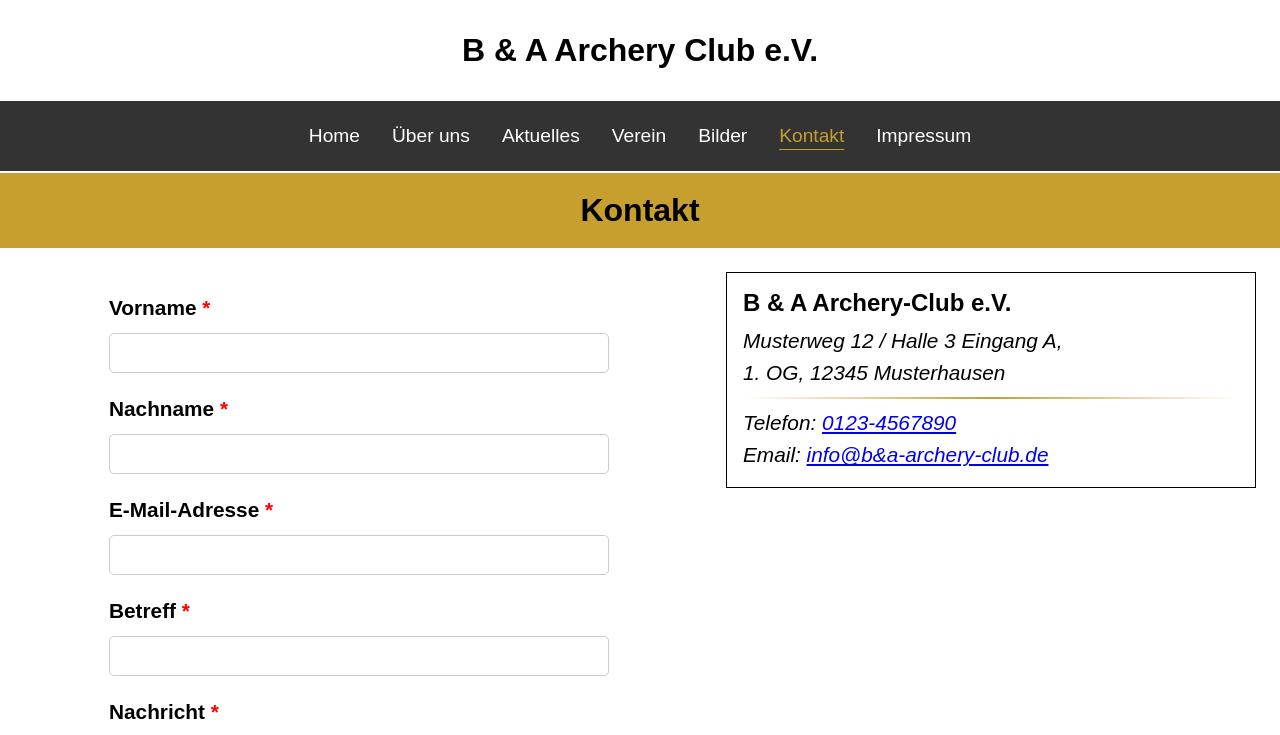
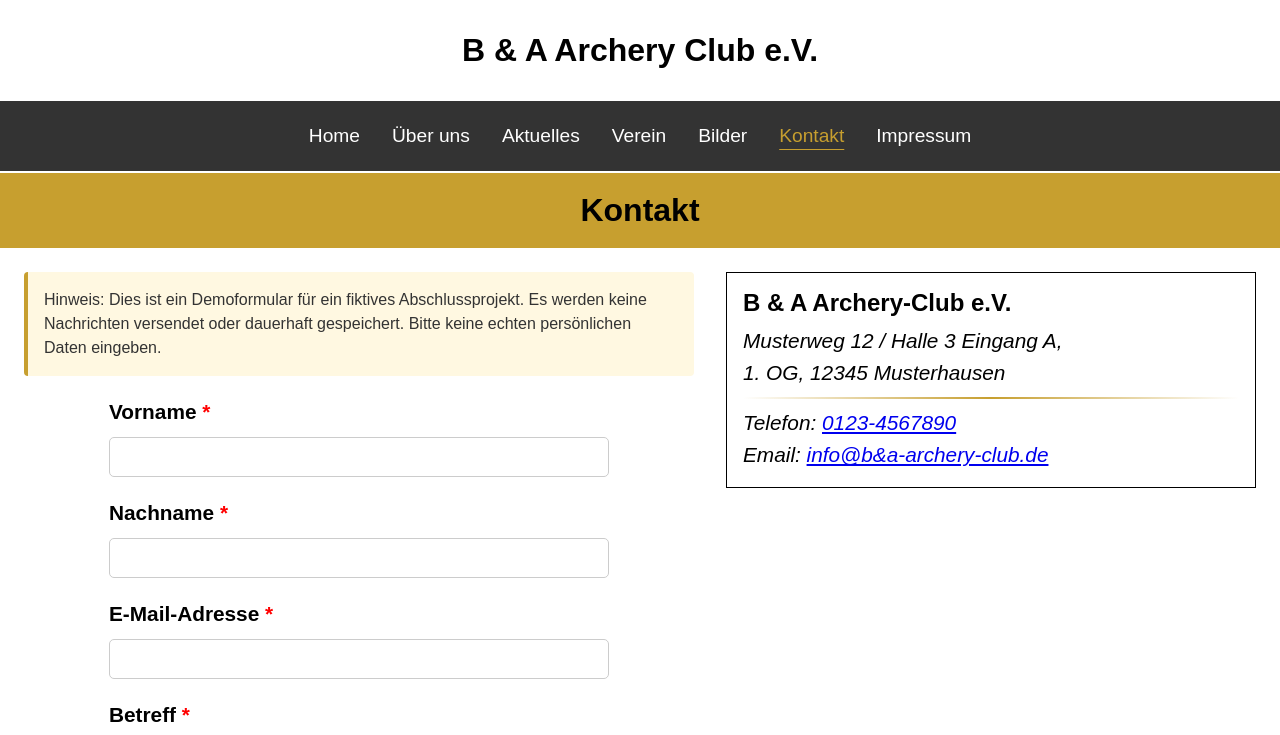
Before and after one commit to thomas-brakutt/AbschlussProjekt, a Vue app: page /kontakt in a window 1280 px wide. Shown: the top 735 px of the page. Built offline with nearby package versions, Linux system fonts and the light colour scheme; a web font is replaced by a local one.

Commit message:
fix: clarify contact form demo behavior

```diff
--- a/src/views/KontaktView.vue
+++ b/src/views/KontaktView.vue
@@ -4,6 +4,12 @@
   </header>
   <main class="main-container">
     <div class="div-container">
+      <p class="demo-notice">
+        Hinweis: Dies ist ein Demoformular für ein fiktives Abschlussprojekt. Es werden keine
+        Nachrichten versendet oder dauerhaft gespeichert. Bitte keine echten persönlichen Daten
+        eingeben.
+      </p>
+
       <form @submit.prevent="submitForm" class="contact-form">
         <label for="firstName">Vorname</label>
         <input type="text" id="firstName" v-model="form.firstName" required />
@@ -59,11 +65,9 @@ export default {
   },
   methods: {
     submitForm() {
-      console.log('Formulardaten:', this.form)
-      alert('Formular erfolgreich gesendet!')
-      // Hier könnte z. B. eine API-Anfrage gesendet werden
+      alert('Demo erfolgreich getestet! Es wurde keine Nachricht verschickt oder gespeichert.')
 
-      // Formulardaten zurücksetzen
+      // Eingabefelder zurücksetzen
       this.form = {
         firstName: '',
         lastName: '',
@@ -165,6 +169,16 @@ button:hover {
   margin-bottom: 2px;
 }
 
+.demo-notice {
+  padding: 1rem;
+  background-color: #fff8e1;
+  border-left: 4px solid rgb(199, 159, 47);
+  border-radius: 4px;
+  color: #333;
+  font-size: 1rem;
+  line-height: 1.5;
+}
+
 /* Responsive Anpassungen */
 
 .main-container {
```
